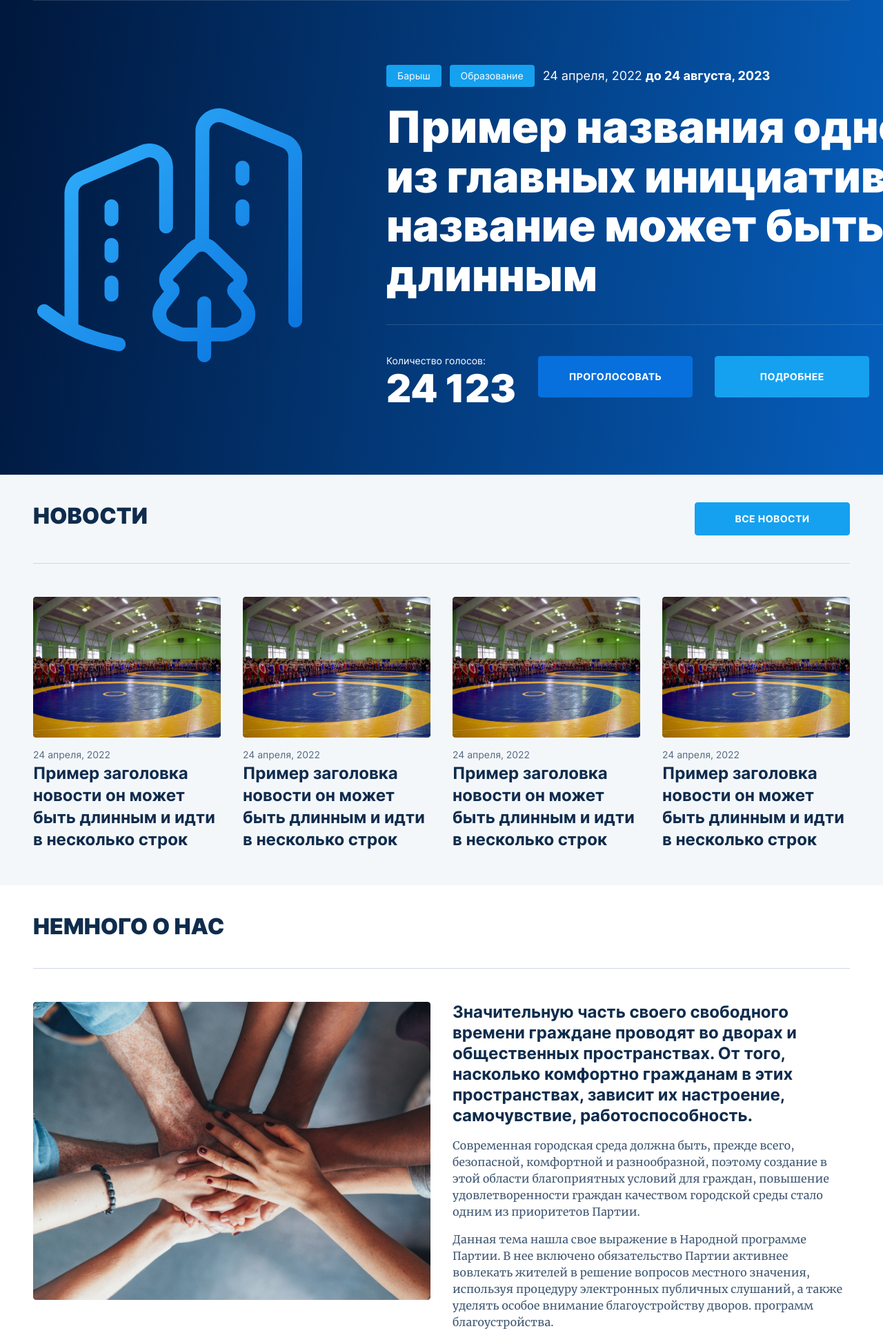
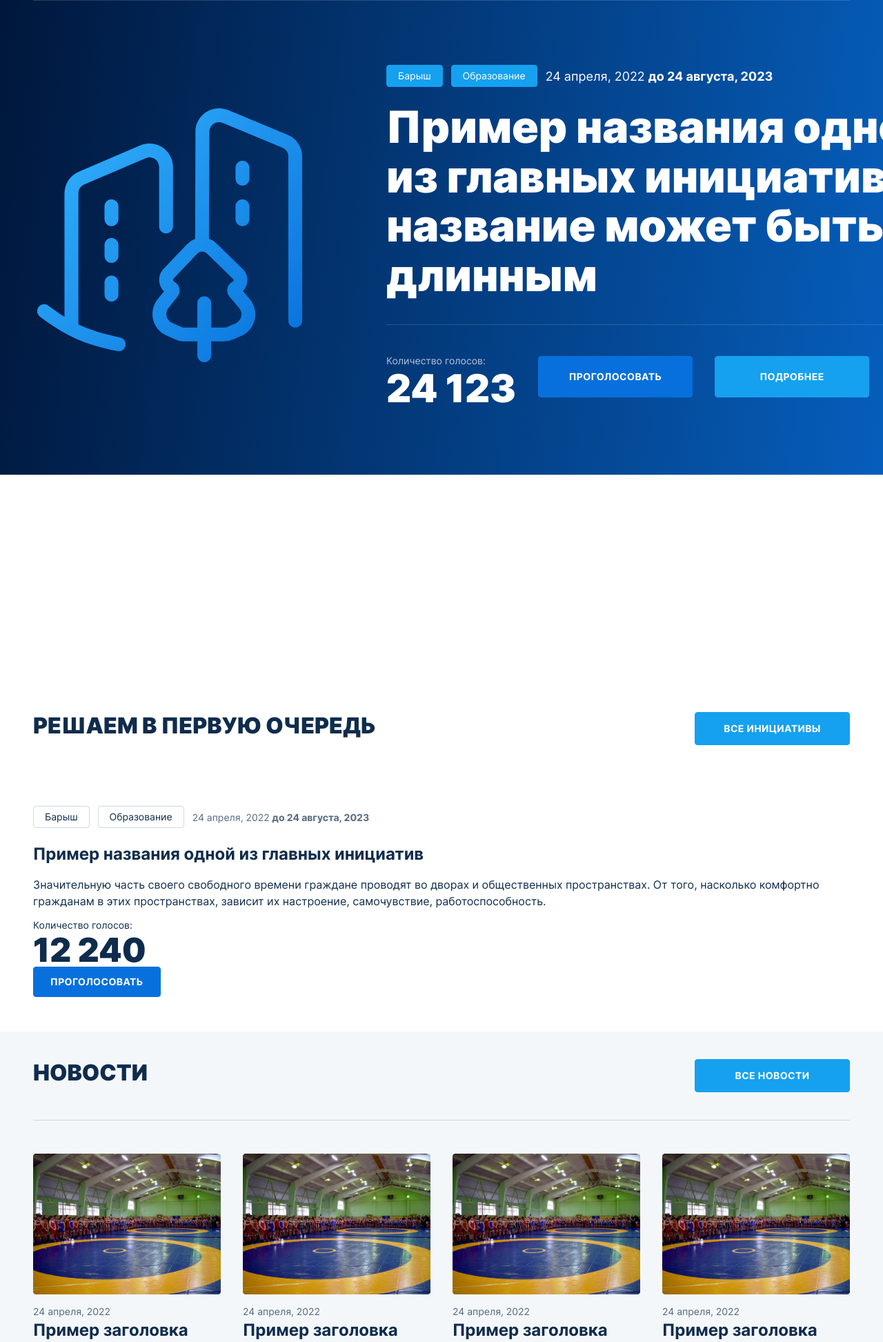
Before and after one commit to yurkaronin/zaulianivsk, a PHP site: page /home.php in a window 1280 px wide. Shown: the part 112-2057 px from the top of the page at 69% size. Run offline with PHP 8.4, Linux system fonts and the light colour scheme; some libraries are stand-ins or nearby versions.

Commit message:
Новые секции и новые бэм блоки

```diff
--- /dev/null
+++ b/components/first-of-all.php
@@ -0,0 +1,36 @@
+<section class="section first-of-all section">
+  <div class="wrapper">
+    <div class="section__top section__top--clear">
+      <h2 class="title">Решаем в первую очередь</h2>
+      <a href="#" class="button"><span>Все инициативы</span></a>
+    </div>
+
+
+    <ul class="card-list card-list--two list-reset">
+      <li class="card-item card-item">
+        <div class="left">
+
+          <div class="tags-with-label">
+            <ul class="tag-list list-reset">
+              <li class="tag-list__item"><a href="#" class="tag-list__link"><span>Барыш</span></a></li>
+              <li class="tag-list__item"><a href="#" class="tag-list__link"><span>Образование</span></a></li>
+            </ul>
+            <p>24 апреля, 2022 <b>до 24 августа, 2023</b></p>
+          </div>
+
+          <h3 class="title">Пример названия одной из главных инициатив</h3>
+          <p class="description">Значительную часть своего свободного времени граждане проводят во дворах и общественных
+            пространствах. От того, насколько комфортно гражданам в этих пространствах, зависит их настроение,
+            самочувствие, работоспособность.</p>
+
+        </div>
+        <div class="right">
+          <p class="votes-number">Количество голосов:<span>12 240</span></p>
+          <a class="button button--blue" href="#"><span>Проголосовать</span></a>
+
+        </div>
+      </li>
+    </ul>
+
+  </div>
+</section>
--- /dev/null
+++ b/components/home-map.php
@@ -0,0 +1,7 @@
+<!-- секция с интерактивной картой  -->
+<section class="map">
+  <div class="map__wrapper">
+    <!-- тут будет карта  -->
+    <div id="map" class="map__content"></div>
+  </div>
+</section>
--- a/components/repeat/home-screen-slide.php
+++ b/components/repeat/home-screen-slide.php
@@ -2,27 +2,33 @@
   <div class="home-screen__slide-grid">
     <!-- иконка -->
     <div class="home-screen__image">
-      <img src="./img/home-slider/1.svg" alt="Иконка слайда" width="400" data-swiper-parallax="-800">
+      <img src="./img/home-slider/1_animated.svg" alt="Иконка слайда" width="400" data-swiper-parallax="-800">
     </div>
     <!-- правая часть  -->
     <div class="home-screen__details">
       <!-- верхний блок с табами и подписью  -->
       <div class="home-screen__details-top">
-        <ul class="tag-list list-reset">
-          <li class="tag-list__item" data-swiper-parallax="-750"><a href="#" class="tag-list__link"><span>Барыш</span></a></li>
-          <li class="tag-list__item" data-swiper-parallax="-650"><a href="#" class="tag-list__link"><span>Образование</span></a></li>
-        </ul>
-        <p class="home-screen__label" data-swiper-parallax="-550">24 апреля, 2022 <b>до 24 августа, 2023</b></p>
+        <div class="tags-with-label">
+          <ul class="tag-list list-reset">
+            <li class="tag-list__item" data-swiper-parallax="-750"><a href="#"
+                class="tag-list__link"><span>Барыш</span></a></li>
+            <li class="tag-list__item" data-swiper-parallax="-650"><a href="#"
+                class="tag-list__link"><span>Образование</span></a></li>
+          </ul>
+          <p data-swiper-parallax="-550">24 апреля, 2022 <b>до 24 августа, 2023</b></p>
+        </div>
+
       </div>
 
       <div class="home-screen__details-center">
         <!-- заголовок  -->
-        <h1 class="title" data-swiper-parallax="-400">Пример названия одной из главных инициатив, название может быть длинным</h1>
+        <h1 class="title" data-swiper-parallax="-400">Пример названия одной из главных инициатив, название может быть
+          длинным</h1>
       </div>
 
       <div class="home-screen__details-bottom">
         <!-- блок с текстом - кол-во  -->
-        <p class="home-screen__label" data-swiper-parallax="-360">Количество голосов:<span data-swiper-parallax="-460">24 123</span></p>
+            <p class="votes-number" data-swiper-parallax="-360">Количество голосов:<span data-swiper-parallax="-460">24 123</span></p>
         <!-- кнопки  -->
         <ul class="home-screen__buttons list-reset">
           <li><a class="button button--blue" href="#" data-swiper-parallax="-340"><span>Проголосовать</span></a></li>
--- a/components/scripts_include.php
+++ b/components/scripts_include.php
@@ -1,4 +1,4 @@
 
 <script src="./libs/swiper-bundle.min.js"></script>
-
+<script src="https://api-maps.yandex.ru/2.1/?apikey=1dba075a-a65a-4b22-84a2-ebb26f26fe43&lang=ru_RU" type="text/javascript"></script>
 <script src="./js/scripts.js"></script>
--- a/css/bem/_card-list.scss
+++ b/css/bem/_card-list.scss
@@ -30,4 +30,9 @@
     margin: 0;
     text-transform: initial;
   }
+
+  &--two {
+    grid-template-columns: repeat(1, 1fr);
+    gap: 24px;
+  }
 }
--- a/css/bem/_section.scss
+++ b/css/bem/_section.scss
@@ -16,6 +16,10 @@
       max-width: 100%;
       padding: 16px 24px;
     }
+
+    &--clear {
+      border: none;
+    }
   }
 
   @media (max-width: 425px) {
--- a/css/bem/_tag-list.scss
+++ b/css/bem/_tag-list.scss
@@ -16,15 +16,18 @@
     font-weight: 400;
     font-size: 14px;
     line-height: 1;
-    color: var(--White);
-    padding: 9px 16px;
-    background: var(--Cyan);
+    color: var(--DarkGrey);
+    padding: 8px 16px;
+    background: var(--White);
     border-radius: 4px;
     text-align: center;
+    border: 1px solid;
+    border-color: var(--Line);
 
     span {
       font-family: inherit;
       color: inherit;
     }
+
   }
 }
--- /dev/null
+++ b/css/bem/_tags-with-label.scss
@@ -0,0 +1,14 @@
+.tags-with-label {
+  display: flex;
+  align-items: center;
+  color: var(--White);
+  margin-bottom: 22px;
+
+  p {
+    margin: 0;
+    margin-left: 12px;
+    color: var(--DarkGrey);
+    opacity: 0.7;
+    font-size: 14px;
+}
+}
--- /dev/null
+++ b/css/bem/_votes-number.scss
@@ -0,0 +1,17 @@
+.votes-number {
+  margin: 0;
+  font-family: inherit;
+  font-style: normal;
+  font-weight: 400;
+  font-size: 14px;
+  line-height: 1;
+  color: rgba(var(--DarkGrey), 0.7);
+
+  span {
+    display: block;
+    color: rgba(var(--DarkGrey), 1);
+    font-weight: 900;
+    font-size: 48px;
+    margin-top: 5px;
+}
+}
--- /dev/null
+++ b/css/sections/_home-map.scss
@@ -0,0 +1,26 @@
+.map {
+  max-width: 1504px;
+  margin: 0 auto;
+  margin-top: -160px;
+
+  &_wrapper {
+    width: 100%;
+  position: relative;
+  z-index: 10;
+  }
+  &__content {
+    height: 464px;
+    width: 100%;
+  }
+
+  @media (max-width: 768px) {
+    &__content {
+      height: 320px;
+    }
+  }
+}
+
+/** dealer-detail */
+[class*="copyrights-pane"] {
+  display: none !important;
+}
--- a/css/sections/_home-screen.scss
+++ b/css/sections/_home-screen.scss
@@ -39,18 +39,22 @@
     margin-left: auto;
   }
   &__details-top {
-    display: flex;
-    align-items: center;
-    color: var(--White);
     margin-bottom: 22px;
 
+  }
+  .tags-with-label {
     p {
-      margin: 0;
-      margin-left: 12px;
+      color: var(--White);
+      opacity: 1;
       font-size: 18px;
-      margin-bottom: 1;
     }
   }
+  .tag-list__link {
+    background-color: var(--Cyan);
+    color: var(--White);
+    border-color: var(--Cyan);
+  }
+
   &__details-center {
     padding-bottom: 36px;
     margin-bottom: 45px;
@@ -78,22 +82,15 @@
     display: flex;
     align-items: flex-start;
   }
-  &__label {
-    margin: 0;
-    font-family: inherit;
-    font-style: normal;
-    font-weight: 400;
-    font-size: 14px;
-    color: #ffffff;
-    line-height: 1;
+
+  .votes-number {
+    color: rgba(#fff, 0.7);
     span {
-      display: block;
-      color: var(--White);
-      font-weight: 900;
       font-size: 56px;
-      margin-top: 5px;
+      color: rgba(#fff, 1);
     }
   }
+
   &__buttons {
     display: grid;
     grid-template-columns: repeat(2, 224px);
@@ -118,6 +115,7 @@
   .swiper {
     width: 100%;
     height: 100%;
+    overflow: initial;
   }
 
 
--- a/css/style.css
+++ b/css/style.css
@@ -155,6 +155,9 @@
   width: 100%;
   max-width: 100%;
   padding: 16px 24px;
+}
+.section__top--clear {
+  border: none;
 }
 @media (max-width: 425px) {
   .section {
@@ -396,11 +399,13 @@
   font-weight: 400;
   font-size: 14px;
   line-height: 1;
-  color: var(--White);
-  padding: 9px 16px;
-  background: var(--Cyan);
+  color: var(--DarkGrey);
+  padding: 8px 16px;
+  background: var(--White);
   border-radius: 4px;
   text-align: center;
+  border: 1px solid;
+  border-color: var(--Line);
 }
 .tag-list__link span {
   font-family: inherit;
@@ -438,6 +443,10 @@
   margin: 0;
   text-transform: initial;
 }
+.card-list--two {
+  grid-template-columns: repeat(1, 1fr);
+  gap: 24px;
+}
 
 .picture-with-text {
   display: grid;
@@ -467,6 +476,37 @@
   font-size: 16px;
   line-height: 1.5;
   color: rgba(15, 44, 77, 0.8);
+}
+
+.tags-with-label {
+  display: flex;
+  align-items: center;
+  color: var(--White);
+  margin-bottom: 22px;
+}
+.tags-with-label p {
+  margin: 0;
+  margin-left: 12px;
+  color: var(--DarkGrey);
+  opacity: 0.7;
+  font-size: 14px;
+}
+
+.votes-number {
+  margin: 0;
+  font-family: inherit;
+  font-style: normal;
+  font-weight: 400;
+  font-size: 14px;
+  line-height: 1;
+  color: rgba(var(--DarkGrey), 0.7);
+}
+.votes-number span {
+  display: block;
+  color: rgba(var(--DarkGrey), 1);
+  font-weight: 900;
+  font-size: 48px;
+  margin-top: 5px;
 }
 
 .header {
@@ -637,16 +677,17 @@
   margin-left: auto;
 }
 .home-screen__details-top {
-  display: flex;
-  align-items: center;
-  color: var(--White);
   margin-bottom: 22px;
 }
-.home-screen__details-top p {
-  margin: 0;
-  margin-left: 12px;
+.home-screen .tags-with-label p {
+  color: var(--White);
+  opacity: 1;
   font-size: 18px;
-  margin-bottom: 1;
+}
+.home-screen .tag-list__link {
+  background-color: var(--Cyan);
+  color: var(--White);
+  border-color: var(--Cyan);
 }
 .home-screen__details-center {
   padding-bottom: 36px;
@@ -674,21 +715,12 @@
   display: flex;
   align-items: flex-start;
 }
-.home-screen__label {
-  margin: 0;
-  font-family: inherit;
-  font-style: normal;
-  font-weight: 400;
-  font-size: 14px;
-  color: #ffffff;
-  line-height: 1;
+.home-screen .votes-number {
+  color: rgba(255, 255, 255, 0.7);
 }
-.home-screen__label span {
-  display: block;
-  color: var(--White);
-  font-weight: 900;
+.home-screen .votes-number span {
   font-size: 56px;
-  margin-top: 5px;
+  color: white;
 }
 .home-screen__buttons {
   display: grid;
@@ -713,6 +745,7 @@
 .home-screen .swiper {
   width: 100%;
   height: 100%;
+  overflow: initial;
 }
 .home-screen .swiper-slide {
   transition: opacity 0.3s;
@@ -799,6 +832,31 @@
   border-color: var(--White);
 }
 
+.map {
+  max-width: 1504px;
+  margin: 0 auto;
+  margin-top: -160px;
+}
+.map_wrapper {
+  width: 100%;
+  position: relative;
+  z-index: 10;
+}
+.map__content {
+  height: 464px;
+  width: 100%;
+}
+@media (max-width: 768px) {
+  .map__content {
+    height: 320px;
+  }
+}
+
+/** dealer-detail */
+[class*=copyrights-pane] {
+  display: none !important;
+}
+
 .news {
   background-color: rgba(233, 239, 245, 0.5);
 }
--- a/css/style.scss
+++ b/css/style.scss
@@ -28,11 +28,15 @@
 @import "bem/card-list";
 @import "bem/picture-with-text";
 @import "bem/text";
+@import "bem/tags-with-label";
+@import "bem/votes-number";
+
 
 @import "sections/main";
 @import "sections/header";
 @import "sections/navigation";
 @import "sections/home-screen";
+@import "sections/home-map";
 @import "sections/news";
 @import "sections/footer";
 
--- a/home.php
+++ b/home.php
@@ -21,11 +21,12 @@
 
     <?php
     include './components/home-screen.php';
+    include './components/home-map.php';
+    include './components/first-of-all.php';
     include './components/news.php';
     include './components/about.php';
+    ?>
 
-
-    ?>
 
 
 
--- a/js/scripts.js
+++ b/js/scripts.js
@@ -25,6 +25,7 @@
   // подключаем файлы тут
   // includeFiles("./js/parts/accordion.js");
   includeFiles("./js/parts/sliders.js");
+  includeFiles("./js/parts/yandex.map.js");
 
   // небольшие программы
   // Проверяем состояние прокрутки страницы. если прокрутка есть - перекрашиваем шапку
@@ -40,6 +41,8 @@
   });
 
 
+
+
 });
 
 document.addEventListener('click', e => console.log(e.target));
```
Also changed, not shown: js/parts/yandex.map.js (added, +40 -0 lines), img/home-slider/1.jpg (deleted), img/home-slider/1_animated.svg (added), map/1.jpg (added).
